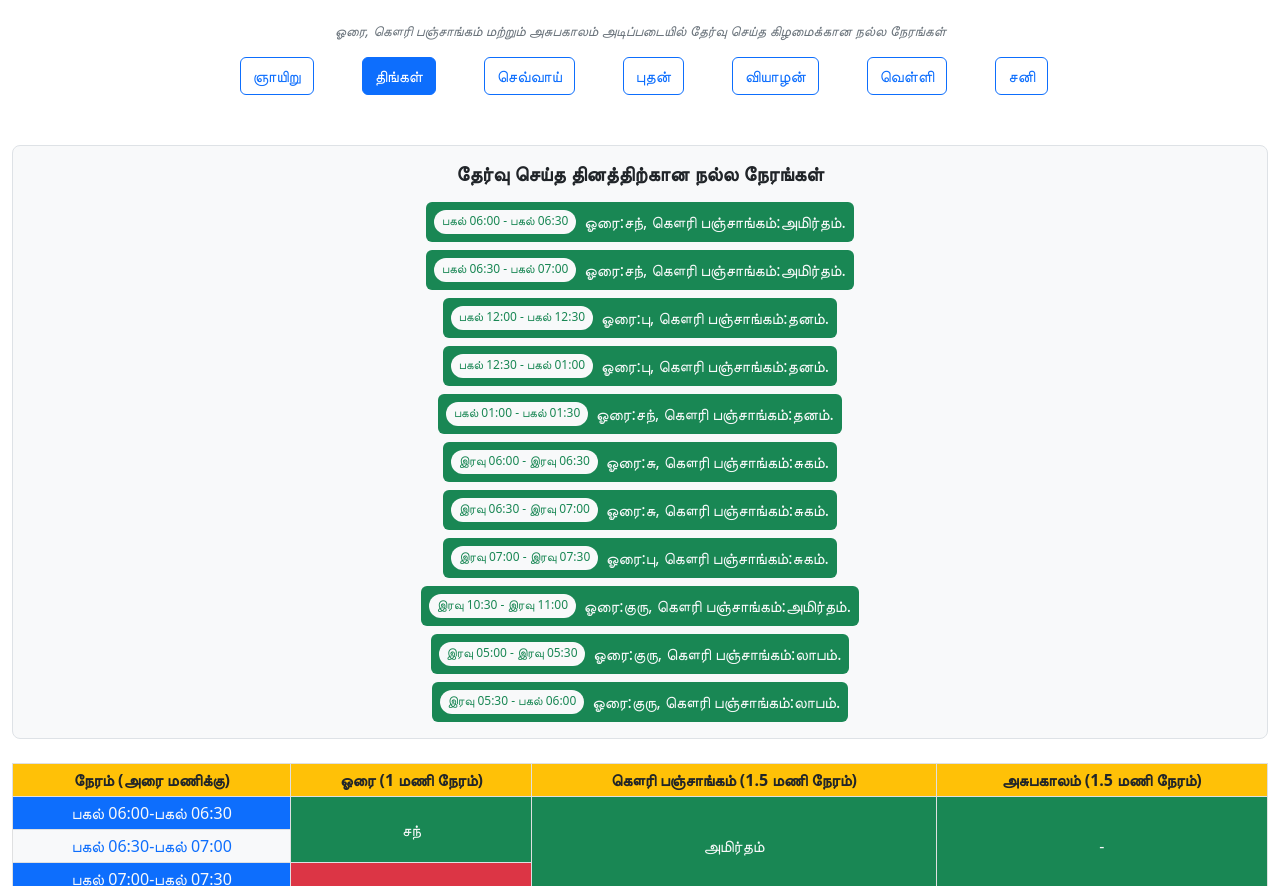
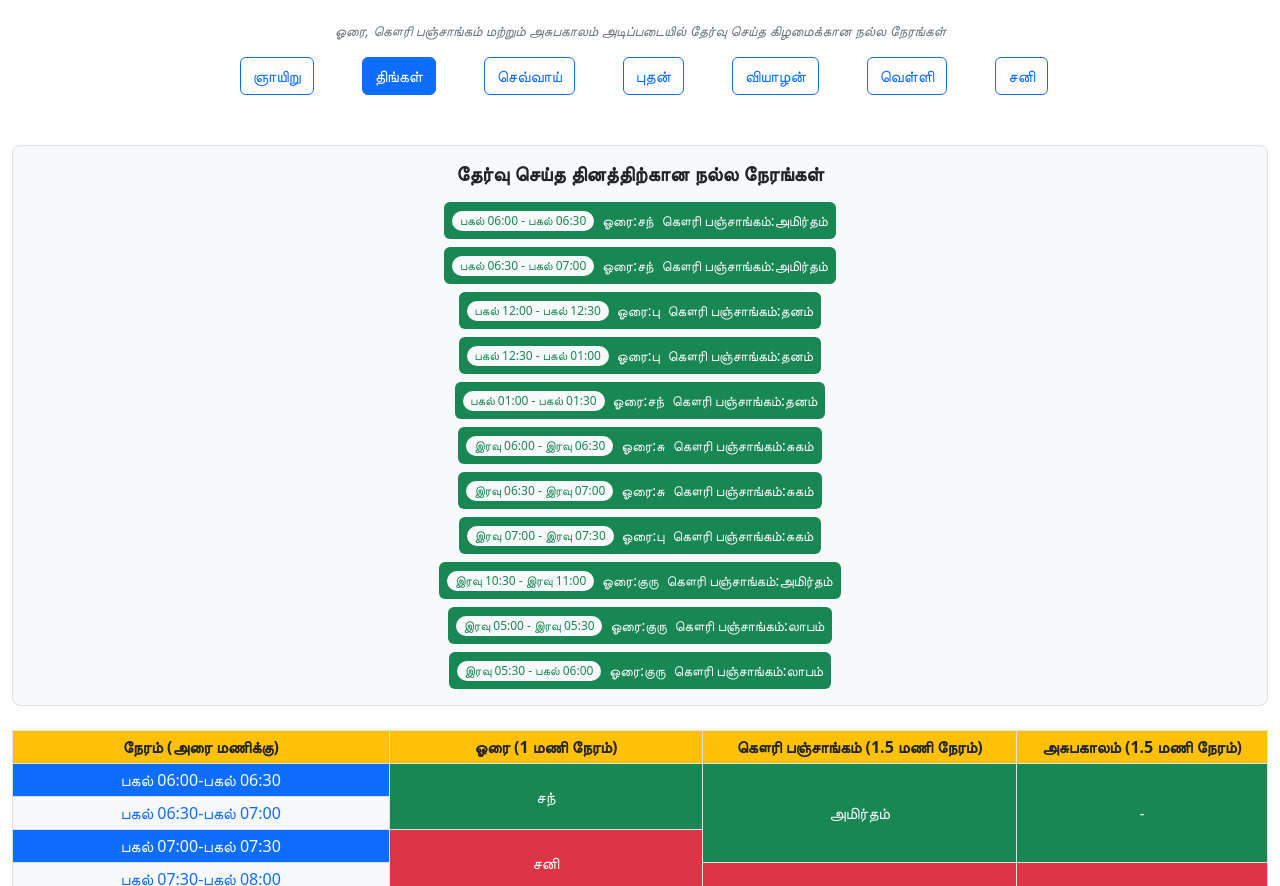
Before and after one commit to ag-sanjjeev/nalla-neram-js, a plain HTML site: page index.html in a window 1280 px wide. Shown: the part 66-952 px from the top of the page. Drawn offline with nearby package versions, Linux system fonts and the light colour scheme.

Commit message:
Hotfix - Mixed Unicode Support

```diff
--- a/index.html
+++ b/index.html
@@ -69,17 +69,17 @@
     <!-- Nalla Neram Table -->
     <div class="table-responsive">
       <table class="panchangam table table-bordered table-sm text-center table-light">
-          <thead class="sticky-top">
-              <tr>
-                  <th>நேரம் (அரை மணிக்கு)</th>
-                  <th>ஓரை (1 மணி நேரம்)</th>
-                  <th>கௌரி பஞ்சாங்கம் (1.5 மணி நேரம்)</th>
-                  <th>அசுபகாலம் (1.5 மணி நேரம்)</th>
-              </tr>
+          <thead>
+              <th width="30%">நேரம் (அரை மணிக்கு)</th>
+              <th width="25%">ஓரை (1 மணி நேரம்)</th>
+              <th width="25%">கௌரி பஞ்சாங்கம் (1.5 மணி நேரம்)</th>
+              <th width="20%">அசுபகாலம் (1.5 மணி நேரம்)</th>
           </thead>
           <tbody id="panchangam-tbody"></tbody>
       </table>
   	</div>
+
+    <p>மேலே உள்ள பயன்பாட்டிற்கான மூலக் குறியீட்டைப் <a href="https://arathinai.blogspot.com/p/intraiya-nalla-neram-js.html" class="btn-link">பார்க்க</a></p>
 	</main>
 
 	<!-- Thirdparty Scripts -->
--- a/scripts/functions.js
+++ b/scripts/functions.js
@@ -26,6 +26,20 @@
 // Functions
 
 /**
+ * Convert mixed unicode characters to proper text
+ * @param {string|object} mixedData
+ * @returns {string|object}
+ */
+function convertMixedUnicodeToText(mixedData) {
+	if (!mixedData) { return null; } // if any invalid input return null
+	let dataType = typeof mixedData;
+	if (dataType === 'object') { mixedData = JSON.stringify(mixedData); }
+	const unicodePattern = /&#(\d+);/g;
+	const convertedString = mixedData.replace(unicodePattern, (match, p1) => String.fromCharCode(p1));
+	return (dataType === 'object') ? JSON.parse(convertedString) : convertedString;
+}
+
+/**
  * Get Tamil Day for corresponding day
  * @param {integer} dayIndex
  * @param {float} time
@@ -35,7 +49,7 @@ function getCorrespondingTamilDay(dayIndex, time) {
 	let hour = Math.floor(time);
 	if (hour < 6) { dayIndex -= 1; }
 	dayIndex = (dayIndex < 0) ? 6 : dayIndex;
-	return tamilDays[dayIndex];
+	return convertMixedUnicodeToText(tamilDays[dayIndex]);
 }
 
 /**
@@ -69,6 +83,7 @@ function minutesTo12HourTimeFormat(time) {
 	let hour12 = (hour24 % 12 === 0) ? 12 : hour24 % 12;
 	let minutes = time % 60;
 	let period = (hour24 >= 6 && hour24 < 18) ? "பகல்" : "இரவு";
+	period = convertMixedUnicodeToText(period); // convert mixed unicode to text
 	let hourString = String(hour12).padStart(2, 0);
 	let minuteString = String(minutes).padStart(2, 0);
 	return `${period} ${hourString}:${minuteString}`;
@@ -81,10 +96,12 @@ function minutesTo12HourTimeFormat(time) {
  * @returns {object | null}
  */
 function getOrai(dayKey, time) {
- 	let data = oraiData[dayKey];
+ 	let data = convertMixedUnicodeToText(oraiData); // convert mixed unicode to text
+ 	data = data[dayKey];
  	if (!data) { return null; } // if undefined or not exist then return null
  	let hour = Math.floor(time);
  	let period = (hour >= 6 && hour < 18) ? "பகல்" : "இரவு";
+ 	period = convertMixedUnicodeToText(period);
  	data = data[period];
  	if (!data) { return null; } // if undefined or not exist then return null
 
@@ -114,10 +131,12 @@ function getOrai(dayKey, time) {
  * @returns {object | null}
  */
 function getGowriPanchangam(dayKey, time) {
- 	let data = gowriPanchangamData[dayKey];
+ 	let data = convertMixedUnicodeToText(gowriPanchangamData); // convert mixed unicode to text
+ 	data = data[dayKey];
  	if (!data) { return null; } // returns null when undefined or not exist
  	let hour = Math.floor(time);
  	let period = (hour >= 6 && hour < 18) ? "பகல்" : "இரவு";
+ 	period = convertMixedUnicodeToText(period); // convert mixed unicode to text
  	data = data[period];
  	if (!data) { return null; } // returns null when undefined or not exist
 
@@ -147,10 +166,12 @@ function getGowriPanchangam(dayKey, time) {
  * @returns {object | null}
  */
 function getAsubhaKaalam(dayKey, time) {
- 	let data = asubhaKaalamData[dayKey];
+ 	let data = convertMixedUnicodeToText(asubhaKaalamData); // convert mixed unicode to text
+ 	data = data[dayKey];
  	if (!data) { return null; } // returns null when undefined or not exist
  	let hour = Math.floor(time);
  	let period = (hour >= 6 && hour < 18) ? "பகல்" : "இரவு";
+ 	period = convertMixedUnicodeToText(period); // convert mixed unicode to text
  	data = data[period];
  	if (!data) { return null; } // returns null when undefined or not exist
 
@@ -232,7 +253,7 @@ function prepareTable(dayKey) {
  		if (previousOrai == null || previousOrai != currentOrai) {
  			oraiCell = document.createElement('td');
  			oraiCell.textContent = currentOrai;
- 			oraiCellType == "சுபம்" ? oraiCell.classList.add('subham-cell') : oraiCell.classList.add('asubham-cell');
+ 			oraiCellType == convertMixedUnicodeToText("சுபம்") ? oraiCell.classList.add('subham-cell') : oraiCell.classList.add('asubham-cell');
  			tr.appendChild(oraiCell);
  			previousOrai = currentOrai;
  		} else {
@@ -246,7 +267,7 @@ function prepareTable(dayKey) {
  		if (previousGowriPanchangam == null || previousGowriPanchangam != currentGowriPanchangam) {
  			gowriPanchangamCell = document.createElement('td');
  			gowriPanchangamCell.textContent = currentGowriPanchangam;
- 			gowriPanchangamCellType == "சுபம்" ? gowriPanchangamCell.classList.add('subham-cell') : gowriPanchangamCell.classList.add('asubham-cell');
+ 			gowriPanchangamCellType == convertMixedUnicodeToText("சுபம்") ? gowriPanchangamCell.classList.add('subham-cell') : gowriPanchangamCell.classList.add('asubham-cell');
  			tr.appendChild(gowriPanchangamCell);
  			previousGowriPanchangam = currentGowriPanchangam;
  		} else {
@@ -259,8 +280,8 @@ function prepareTable(dayKey) {
  		if (previousAsubhaKaalam == null || previousAsubhaKaalam != currentAsubhaKaalam) {
  			asubhaKaalamCell = document.createElement('td');
  			asubhaKaalamCell.textContent = currentAsubhaKaalam;
- 			asubhaKaalamCellType = (currentAsubhaKaalamData == null) ? "சுபம்" : "அசுபம்";
- 			asubhaKaalamCellType == "சுபம்" ? asubhaKaalamCell.classList.add('subham-cell') : asubhaKaalamCell.classList.add('asubham-cell');
+ 			asubhaKaalamCellType = (currentAsubhaKaalamData == null) ? convertMixedUnicodeToText("சுபம்") : convertMixedUnicodeToText("அசுபம்");
+ 			asubhaKaalamCellType == convertMixedUnicodeToText("சுபம்") ? asubhaKaalamCell.classList.add('subham-cell') : asubhaKaalamCell.classList.add('asubham-cell');
  			tr.appendChild(asubhaKaalamCell);
  			previousAsubhaKaalam = currentAsubhaKaalam;
  		} else {
@@ -271,7 +292,7 @@ function prepareTable(dayKey) {
  		tbody.appendChild(tr);
 
  		// Auspicious TimeSlots Preparation
- 		if (oraiCellType == "சுபம்" && gowriPanchangamCellType == "சுபம்" && asubhaKaalamCellType == "சுபம்") {
+ 		if (oraiCellType == convertMixedUnicodeToText("சுபம்") && gowriPanchangamCellType == convertMixedUnicodeToText("சுபம்") && asubhaKaalamCellType == convertMixedUnicodeToText("சுபம்")) {
 	 		auspiciousTimeSlots.push({
 	 			start: `${minutesTo12HourTimeFormat(totalMinutes)}`,
 	 			end: `${minutesTo12HourTimeFormat(totalMinutes + 30)}`,
@@ -299,7 +320,7 @@ function prepareAuspiciousTimeSlots(timeSlots) {
  	// Iterate over all time slots available
  	for (let slot of timeSlots) {
  		let div = document.createElement('div');
- 		div.className = 'bg-success d-flex flex-wrap gap-2 p-2 rounded';
+ 		div.className = 'bg-success d-flex flex-wrap align-items-center gap-2 p-2 rounded';
 
  		// time span preparation
  		let timeSpan = document.createElement('span');
@@ -308,10 +329,16 @@ function prepareAuspiciousTimeSlots(timeSlots) {
  		div.appendChild(timeSpan);
 
  		// detail span preparation
- 		let detailSpan = document.createElement('span');
- 		detailSpan.className = 'text-light fw-normal text-wrap';
- 		detailSpan.textContent = `ஓரை:${slot.orai}, கௌரி பஞ்சாங்கம்:${slot.gowriPanchangam}.`;
- 		div.appendChild(detailSpan);
+ 		let detailSpan1 = document.createElement('span');
+ 		detailSpan1.className = 'text-light small fw-normal text-wrap';
+ 		detailSpan1.textContent = `${convertMixedUnicodeToText('ஓரை')}:${slot.orai}`;
+ 		div.appendChild(detailSpan1);
+
+ 		// detail span preparation
+ 		let detailSpan2 = document.createElement('span');
+ 		detailSpan2.className = 'text-light small fw-normal text-wrap';
+ 		detailSpan2.textContent = `${convertMixedUnicodeToText('கௌரி பஞ்சாங்கம்')}:${slot.gowriPanchangam}`;
+ 		div.appendChild(detailSpan2);
 
  		// append div to the list container
  		auspiciousList.appendChild(div);
--- a/scripts/main.js
+++ b/scripts/main.js
@@ -41,7 +41,7 @@ document.querySelectorAll('.day-selector input[type="radio"]').forEach(function(
 // Initialization
 const today = new Date();
 const currentDayIndex = today.getDay();
-const currentTamilDay = tamilDays[currentDayIndex];
+const currentTamilDay = convertMixedUnicodeToText(tamilDays[currentDayIndex]);
 let currentDayInput = document.querySelector(`.day-selector input[type="radio"][value="${currentTamilDay}"]`);
 
 // Proceed with default current day or Sunday
@@ -52,7 +52,7 @@ if (currentDayInput) {
     prepareAuspiciousTimeSlots(auspiciousTimeSlot);
 } else {
     // Fallback: Activate Sunday and generate its table
-    currentDayInput = document.querySelector('.day-selector input[type="radio"][value="ஞாயிறு"]');
+    currentDayInput = document.querySelector(`.day-selector input[type="radio"][value="${convertMixedUnicodeToText('ஞாயிறு')}"]`);
     currentDayInput.checked = true;
     currentDayInput.nextElementSibling.classList.add('active');
     let auspiciousTimeSlot = prepareTable(currentTamilDay);
--- a/styles/main.css
+++ b/styles/main.css
@@ -8,6 +8,7 @@
 .panchangam.table thead th {
   background-color: var(--bs-warning) !important;
   color: var(--bs-dark);
+  vertical-align: middle;
 }
 
 /* Styles for time column */
```
